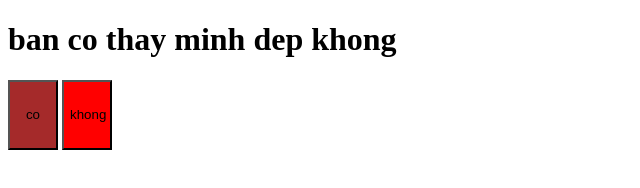
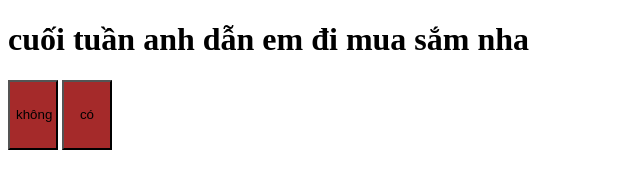
Before and after one commit to TomNai/Test-Game, a plain HTML site: page index.html in a window 1280 px wide. Shown: the whole page, without its empty margins (0-640 px from the left). Drawn offline with Linux system fonts and the light colour scheme.

Commit message:
Update index.html

```diff
--- a/index.html
+++ b/index.html
@@ -25,14 +25,14 @@
     </style>
 </head>
 <body>
-    <h1>ban co thay minh dep khong</h1>
+    <h1>cuối tuần anh dẫn em đi mua sắm nha</h1>
     <div>
-        <button>co</button>
-        <button id="khong" onclick="khong()" >khong</button>
+        <button>không </button>
+        <button id="có" onclick="có()" >có</button>
     </div>
     <script>
-        function khong(){
-            alert("khó vậy cũng làm được nữa hả !");
+        function có(){
+            alert("em vui là  !");
         }
     </script>
 </body>
```
